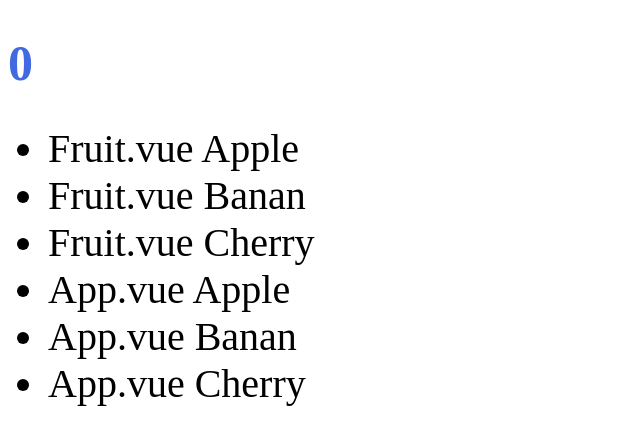
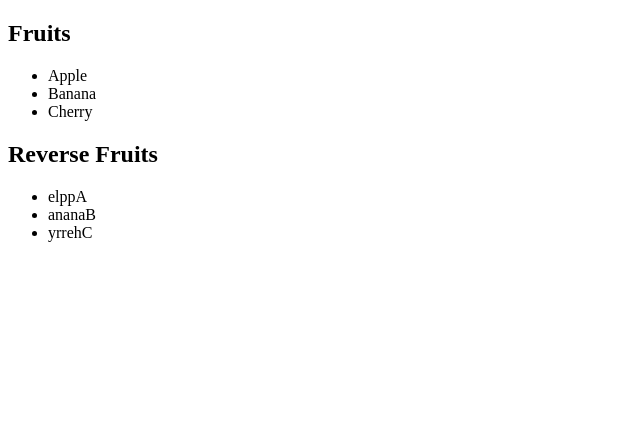
Before and after one commit to Dslim1996/vue, a Vue app: page / in a window 1280 px wide. Shown: the top 444 px of the page, without its empty margins (0-640 px from the left). Built offline with nearby package versions, Linux system fonts and the light colour scheme; the HTML template or start-up script is replaced by a standard one.

Commit message:
computed

```diff
--- a/src/app.vue
+++ b/src/app.vue
@@ -1,53 +1,12 @@
 <template>
-    <h1 @click="increase">
-        {{ count }}
-    </h1>
-    <div v-if="count > 4">
-        4보다 큼니다!
-    </div>
-    <ul>
-        <Fruit
-            v-for="fruit in fruits"
-            :key="fruit"
-            :name="fruit">
-            {{ fruit }}
-        </Fruit>
-        <li
-            v-for="fruit in fruits"
-            :key="fruit">
-            App.vue {{ fruit }}
-        </li>
-    </ul>
+    <Fruits/>
 </template>
 
 <script>
-import Fruit from '~/components/Fruit'
+import Fruits from '~/components/Fruits'
 export default {
     components: {
-        Fruit
-    },
-    data() {
-        return {
-            count: 0,
-            fruits: ['Apple','Banan','Cherry']
-        }
-    },
-    methods: {
-        increase() {
-            this.count += 1;
-        }
+        Fruits
     }
 }
 </script>
-
-<style lang="scss">
-    h1 {
-        font-size: 50px;
-        color:royalblue;
-    }
-    ul {
-        li {
-            font-size: 40px;
-        }
-    }
-</style>
--- a/src/components/Fruit.vue
+++ /dev/null
@@ -1,20 +0,0 @@
-<template>
-    <li>Fruit.vue {{ name }}</li>
-</template>
-
-<script>
-export default {
-    props: {
-       name: {
-           type: String,
-           default: ''
-       }
-    }
-}
-</script>
-
-<style lang = "scss" scoped >
-    h1 {
-        color: red !important;
-    }
-</style>
--- /dev/null
+++ b/src/components/Fruits.vue
@@ -0,0 +1,49 @@
+<template>
+    <section v-if="hasFruit">
+        <h1>Fruits</h1>
+        <ul>
+            <li
+            v-for="fruit in fruits"
+            :key="fruit">
+                {{ fruit }}
+            </li>
+        </ul>
+    </section>
+
+    <section>
+        <h1>Reverse Fruits</h1>
+        <ul>
+            <li
+            v-for="fruit in reverseFurits"
+            :key="fruit">
+                {{ fruit }}
+            </li>
+        </ul>
+    </section>
+
+</template>
+
+<script>
+export default {
+    data() {
+        return {
+            fruits: [
+                'Apple', 'Banana', 'Cherry'
+            ]
+        }
+    },
+    //계산된 데이터
+    computed: {
+        hasFruit() {
+            return this.fruits.length > 0
+        },
+        reverseFurits() {
+            return this.fruits.map(fruit => {
+                // 'Apple' => ['A', 'p', 'p', 'l', 'e']
+                // => ['e', 'l', 'p', 'p', 'A'] => 'elppA'
+                return fruit.split('').reverse().join('')
+            })
+        }
+    }
+}
+</script>
```
